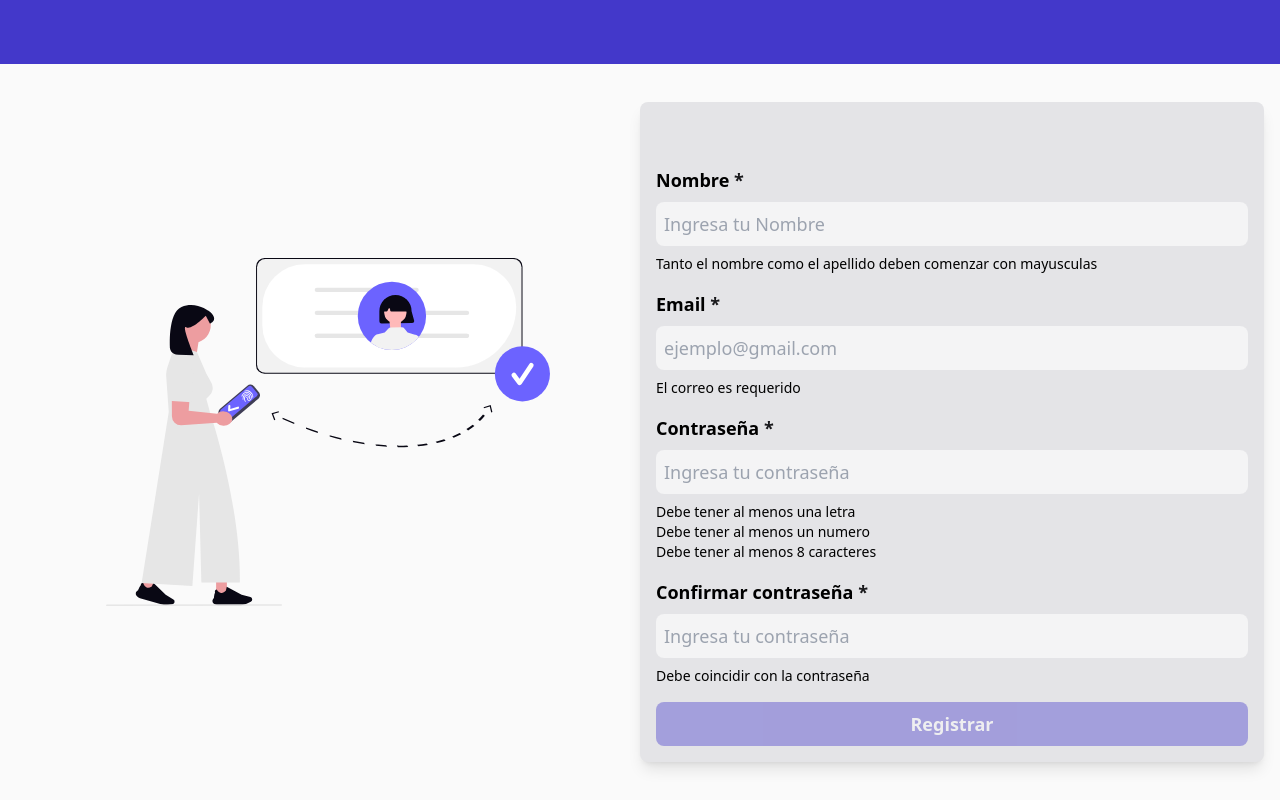
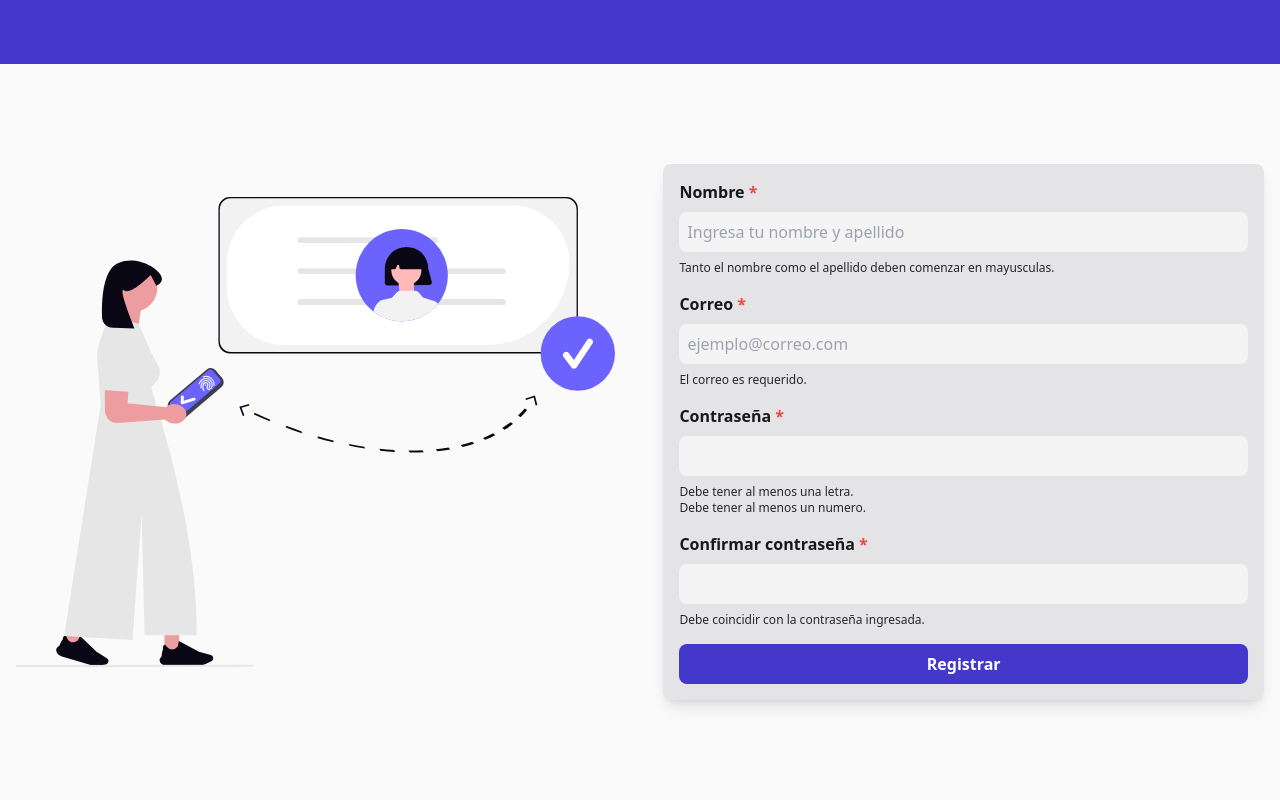
Before and after one commit to Abigail2904/ToDoApp, a website: page views/signup/index.html in a window 1280 px wide. Drawn offline with nearby package versions, Linux system fonts and the light colour scheme; files that its build step writes are made by us from their sources.

Commit message:
vista registro

```diff
--- a/views/components/nav.js
+++ b/views/components/nav.js
@@ -36,8 +36,48 @@ const createNavHome = () => {
     `;
 };
 
+const createNavSignunp = () => {
+  navbar.innerHTML = `
+      <div class="max-w-7xl h-16 mx-auto flex items-center px-4 justify-between">
+        <p class="font-bold text-xl text-white">TodoApp</p>
+
+        <!--version movil-->
+        <svg
+          xmlns="http://www.w3.org/2000/svg"
+          fill="none"
+          viewBox="0 0 24 24"
+          stroke-width="1.5"
+          stroke="currentColor"
+          class="size-11 md:hidden text-white cursor-pointer py-2 hover:bg-indigo-800 rounded-lg"
+        >
+          <path
+            stroke-linecap="round"
+            stroke-linejoin="round"
+            d="M3.75 6.75h16.5M3.75 12h16.5m-16.5 5.25h16.5"
+          />
+        </svg>
+
+        <!--version escritorio-->
+        <div class="hidden md:flex flex-row gap-4">
+          <a href="/login/" class="transition ease-in-out text-white font-bold hover:bg-indigo-800 py-2 px-4 rounded-lg">login</a>
+        </div>
+
+        <!--menu movil-->
+        <div class="bg-slate-900/60 fixed top-16 right-0 left-0 bottom-0 justify-center items-center flex-col gap-4 hidden">
+            <a href="/login/" class="transition ease-in-out text-white font-bold hover:bg-indigo-800 py-2 px-4 rounded-lg">login</a>
+      </div>
+    </div>
+    `;
+};
+
+
+// const createNavLogin = () => {};
+
+
 if (window.location.pathname === "/") {
   createNavHome();
+} else if (window.location.pathname === '/signup/') {
+  createNavSignunp();
 }
 
 const navBtn = navbar.children[0].children[1];
--- a/views/signup/index.html
+++ b/views/signup/index.html
@@ -2,103 +2,96 @@
 <html lang="en">
   <head>
     <meta charset="UTF-8" />
-    <meta http-equiv="X-UA-Compatible" content="IE=edge" />
     <meta name="viewport" content="width=device-width, initial-scale=1.0" />
     <script src="https://cdn.tailwindcss.com"></script>
-    <title>Registro</title>
-    <link rel="stylesheet" href="styles/output.css" />
+    <title>Login</title>
   </head>
-  <body class="bg-zinc-50 h-screen">
-    <nav
-      id="navbar"
-      class="fixed top-0 left-0 right-0 bg-indigo-700 h-16"
-    ></nav>
+  <body class="bg-zinc-50">
+    <nav id="navbar" class="fixed top-0 left-0 right-0 bg-indigo-700 h-16">
+    </nav>
 
-    <div id="notification" class="fixed top-20 right-0 left-0"></div>
-
-    <div
-      class="flex pt-16 h-full max-w-7xl mx-auto justify-center items-center px-4"
-    >
-      <div class="hidden lg:flex w-2/4 justify-center items-center px-4">
-        <img class="w-3/4" src="../../imag/signup.svg" alt="imagen de registro" />
+    <div class="pt-16 h-screen flex max-w-7xl mx-auto justify-center items-center px-4  gap-x-12">
+      <div class="hidden lg:flex w-2/4 justify-center items-center ">
+        <img src="/imag/signup.svg" alt="imagen de login" />
       </div>
       <form
-        id="form"
-        class="flex pt-16 flex-col gap-4 bg-zinc-200 p-4 rounded-lg text-lg shadow-lg lg:w-2/4"
+        class="flex flex-col gap-4 bg-zinc-200 p-4 rounded-lg text-md shadow-lg lg:w-2/4"
       >
         <div class="flex flex-col gap-2">
-          <label class="font-bold" for="name-input"
-            >Nombre <span class="text-red-500 text-zinc-900">*</span></label
-          >
+          <label for="name-input" class="font-bold text-zinc-900">
+            Nombre <span class="text-red-500">*</span>
+          </label>
           <input
+            type="text"
             id="name-input"
-            type="text"
             name="name-input"
             autocomplete="off"
-            placeholder="Ingresa tu Nombre"
+            placeholder="Ingresa tu nombre y apellido"
             class="rounded-lg p-2 bg-zinc-100 focus:outline-indigo-700"
           />
-          <p class="text-sm etxt-zinc-800">
-            Tanto el nombre como el apellido deben comenzar con mayusculas
+          <p class="text-xs text-zinc-800">Tanto el nombre como el apellido deben comenzar en mayusculas.</p>
+        </div>
+
+
+        <div class="flex flex-col gap-2">
+          <label for="name-input" class="font-bold text-zinc-900">
+            Correo <span class="text-red-500">*</span>
+          </label>
+          <input
+            type="email"
+            id="email-input"
+            name="email-input"
+            autocomplete="off"
+            placeholder="ejemplo@correo.com"
+            class="rounded-lg p-2 bg-zinc-100 focus:outline-indigo-700"
+          />
+          <p class="text-xs text-zinc-800">El correo es requerido.</p>
+        </div>
+
+
+
+        <div class="flex flex-col gap-2">
+          <label for="name-input" class="font-bold text-zinc-900">
+            Contraseña <span class="text-red-500">*</span>
+          </label>
+          <input
+            type="password"
+            id="password-input"
+            name="password-input"
+            autocomplete="off"
+            class="rounded-lg p-2 bg-zinc-100 focus:outline-indigo-700"
+          />
+          <p class="text-xs text-zinc-800">
+            Debe tener al menos una letra.<br>
+            Debe tener al menos un numero.<br>
           </p>
         </div>
+
+
+
         <div class="flex flex-col gap-2">
-          <label class="font-bold" for="email-input"
-            >Email <span class="text-red-500 text-zinc-900">*</span></label
-          >
+          <label for="name-input" class="font-bold text-zinc-900">
+            Confirmar contraseña <span class="text-red-500">*</span>
+          </label>
           <input
-            id="email-input"
-            type="text"
-            name="email-input"
+            type="password"
+            id="match-input"
+            name="match-input"
             autocomplete="off"
-            placeholder="ejemplo@gmail.com"
             class="rounded-lg p-2 bg-zinc-100 focus:outline-indigo-700"
           />
-          <p class="text-sm etxt-zinc-800">El correo es requerido</p>
-        </div>
-        <div class="flex flex-col gap-2">
-          <label class="font-bold" for="password-input"
-            >Contraseña <span class="text-red-500 text-zinc-900">*</span></label
-          >
-          <input
-            id="password-input"
-            type="password"
-            name="password-input"
-            autocomplete="off"
-            placeholder="Ingresa tu contraseña"
-            class="rounded-lg p-2 bg-zinc-100 focus:outline-indigo-700"
-          />
-          <p class="text-sm etxt-zinc-800">
-            Debe tener al menos una letra <br />
-            Debe tener al menos un numero <br />
-            Debe tener al menos 8 caracteres
+          <p class="text-xs text-zinc-800">
+            Debe coincidir con la contraseña ingresada.
           </p>
         </div>
-        <div class="flex flex-col gap-2">
-          <label class="font-bold" for="password-input"
-            >Confirmar contraseña
-            <span class="text-red-500 text-zinc-900">*</span></label
-          >
-          <input
-            id="match-input"
-            type="password"
-            name="match-input"
-            autocomplete="off"
-            placeholder="Ingresa tu contraseña"
-            class="rounded-lg p-2 bg-zinc-100 focus:outline-indigo-700"
-          />
-          <p class="text-sm etxt-zinc-800">Debe coincidir con la contraseña</p>
-        </div>
         <button
-          id="form-btn"
-          class="bg-indigo-700 py-2 px-4 rounded-lg font-bold text-white hover:bg-indigo-800 text-center transition ease-in-out disabled:opacity-40 disabled:cursor-not-allowed"
-          disabled
+        id="form-btn"
+        class="bg-indigo-700 py-2 px-4 rounded-lg font-bold text-white hover:bg-indigo-800 text-center transition ease-in-out"
         >
-          Registrar
+        Registrar
         </button>
       </form>
     </div>
     <script src="/components/nav.js"></script>
-    <script type="module" src="../components/notification.js"></script>
   </body>
 </html>
```
Also changed, not shown: views/login/index.html (deleted, +0 -61 lines), imag/login.svg (renamed from imag/undraw_login_weas.svg).
